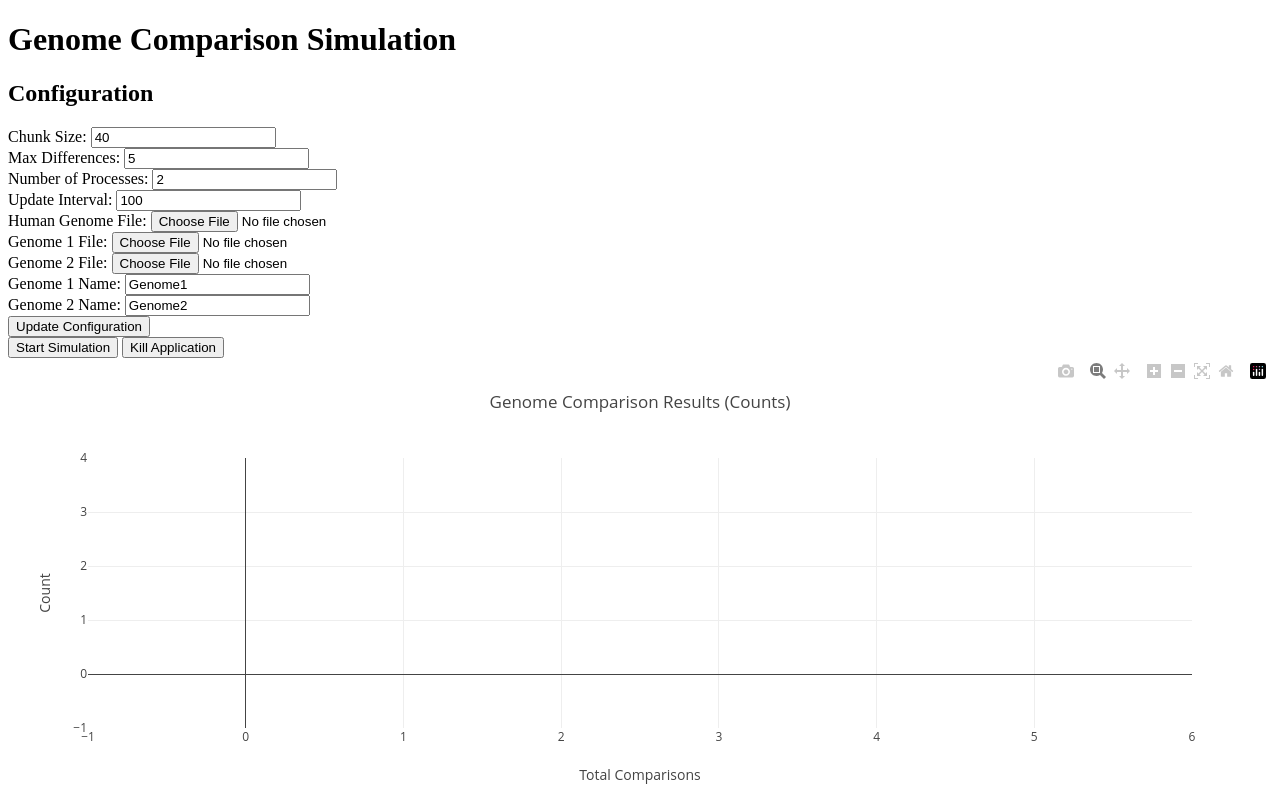
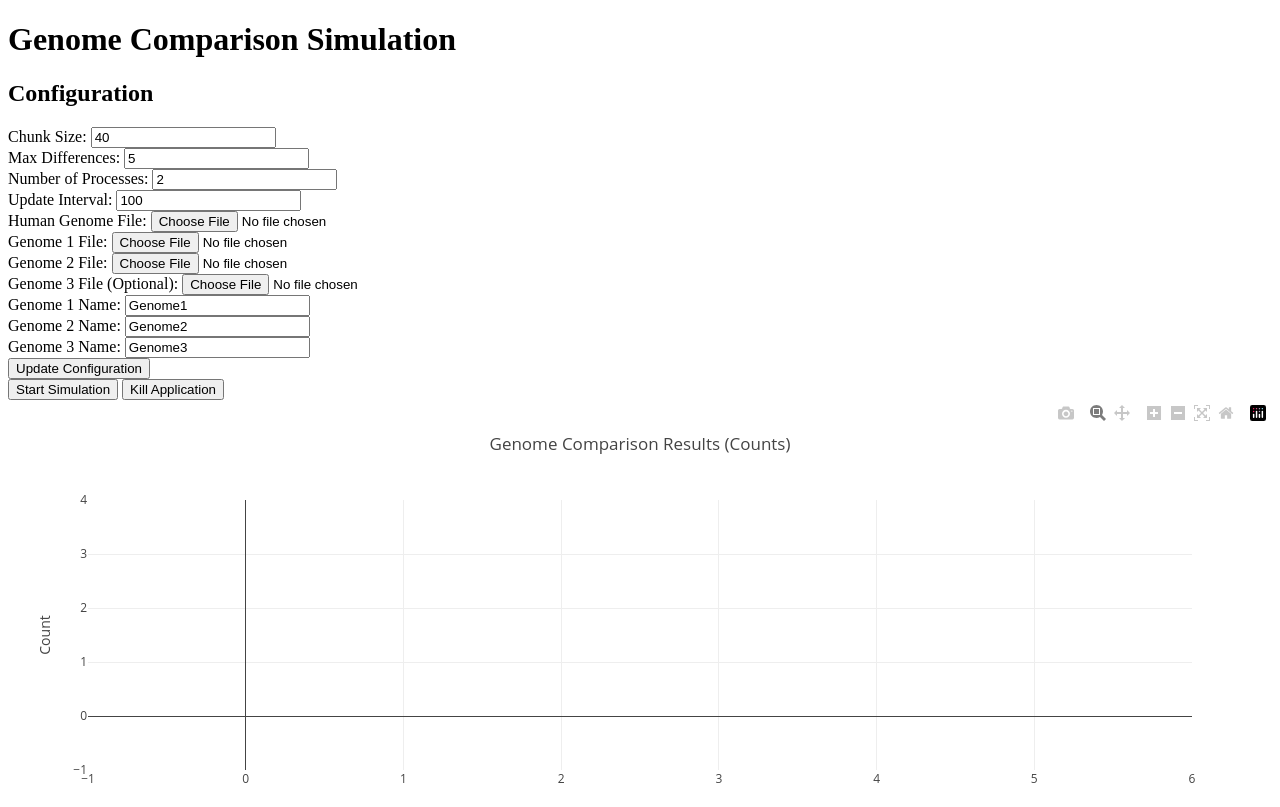
Before and after one commit to Jeremiah-England/hybrid-hypothesis-replication, a Flask app: page / in a window 1280 px wide. Shown: the top 807 px of the page. Run offline with Flask 3, Linux system fonts and the light colour scheme; some libraries are stand-ins or nearby versions.

Commit message:
Add a third optional genome

```diff
--- a/app.py
+++ b/app.py
@@ -28,16 +28,30 @@ class SimulationState:
     human_only: int = 0
     human_genome1: int = 0
     human_genome2: int = 0
+    human_genome3: int = 0
     human_genome1_genome2: int = 0
+    human_genome1_genome3: int = 0
+    human_genome2_genome3: int = 0
+    human_genome1_genome2_genome3: int = 0
     total_comparisons: int = 0
 
     def to_dict(self) -> dict[str, int]:
-        return {
+        result = {
             "Human only": self.human_only,
             f"Human-{simulation.config.genome1_name}": self.human_genome1,
             f"Human-{simulation.config.genome2_name}": self.human_genome2,
             f"Human-{simulation.config.genome1_name}-{simulation.config.genome2_name}": self.human_genome1_genome2,
         }
+        if simulation.config.genome3_path:
+            result.update(
+                {
+                    f"Human-{simulation.config.genome3_name}": self.human_genome3,
+                    f"Human-{simulation.config.genome1_name}-{simulation.config.genome3_name}": self.human_genome1_genome3,
+                    f"Human-{simulation.config.genome2_name}-{simulation.config.genome3_name}": self.human_genome2_genome3,
+                    f"Human-{simulation.config.genome1_name}-{simulation.config.genome2_name}-{simulation.config.genome3_name}": self.human_genome1_genome2_genome3,
+                }
+            )
+        return result
 
 
 @dataclass(frozen=True)
@@ -49,8 +63,10 @@ class SimulationConfig:
     human_genome_path: str = ""
     genome1_path: str = ""
     genome2_path: str = ""
+    genome3_path: str = ""
     genome1_name: str = "Genome1"
     genome2_name: str = "Genome2"
+    genome3_name: str = "Genome3"
 
 
 class Simulation:
@@ -60,9 +76,11 @@ class Simulation:
         self.human_genome_shm: shared_memory.SharedMemory | None = None
         self.genome1_shm: shared_memory.SharedMemory | None = None
         self.genome2_shm: shared_memory.SharedMemory | None = None
+        self.genome3_shm: shared_memory.SharedMemory | None = None
         self.human_genome_size: int = 0
         self.genome1_size: int = 0
         self.genome2_size: int = 0
+        self.genome3_size: int = 0
 
     def load_genomes(self) -> None:
         try:
@@ -88,11 +106,19 @@ class Simulation:
             self.human_genome_shm.buf[:] = human_genome.tobytes()
             self.genome1_shm.buf[:] = genome1.tobytes()
             self.genome2_shm.buf[:] = genome2.tobytes()
+
+            if self.config.genome3_path:
+                print(f"Genome3 path: {self.config.genome3_path}")
+                genome3 = read_and_encode_genome(self.config.genome3_path)
+                print("Genome3 loaded")
+                self.genome3_size = len(genome3)
+                self.genome3_shm = shared_memory.SharedMemory(create=True, size=self.genome3_size)
+                self.genome3_shm.buf[:] = genome3.tobytes()
         except Exception as e:
             print(f"Error loading genomes: {e}")
             raise e
 
-    def run_comparison(self) -> tuple[bool, bool]:
+    def run_comparison(self) -> tuple[bool, bool, bool]:
         # human_genome_shm = shared_memory.SharedMemory(name=human_genome_name)
         # genome1_shm = shared_memory.SharedMemory(name=genome1_name)
         # genome2_shm = shared_memory.SharedMemory(name=genome2_name)
@@ -107,23 +133,48 @@ class Simulation:
         genome1_match = compare_chunk(chunk, genome1, self.config.max_differences)
         genome2_match = compare_chunk(chunk, genome2, self.config.max_differences)
 
-        print(f"Chunk: {chunk}, Genome1 match: {genome1_match}, Genome2 match: {genome2_match}")
+        genome3_match = False
+        if self.config.genome3_path:
+            genome3 = np.frombuffer(self.genome3_shm.buf[: self.genome3_size], dtype=np.int8)
+            genome3_match = compare_chunk(chunk, genome3, self.config.max_differences)
 
-        return genome1_match, genome2_match
+        print(
+            f"Chunk: {chunk}, Genome1 match: {genome1_match}, Genome2 match: {genome2_match}, Genome3 match: {genome3_match}"
+        )
 
-    def update_state(self, genome1_match: bool, genome2_match: bool) -> None:
-        if genome1_match and genome2_match:
-            self.state = SimulationState(
-                **{**self.state.__dict__, "human_genome1_genome2": self.state.human_genome1_genome2 + 1}
-            )
-        elif genome1_match:
-            self.state = SimulationState(**{**self.state.__dict__, "human_genome1": self.state.human_genome1 + 1})
-        elif genome2_match:
-            self.state = SimulationState(**{**self.state.__dict__, "human_genome2": self.state.human_genome2 + 1})
+        return genome1_match, genome2_match, genome3_match
+
+    def update_state(self, genome1_match: bool, genome2_match: bool, genome3_match: bool) -> None:
+        new_state = {}
+        if self.config.genome3_path:
+            if genome1_match and genome2_match and genome3_match:
+                new_state["human_genome1_genome2_genome3"] = self.state.human_genome1_genome2_genome3 + 1
+            elif genome1_match and genome2_match:
+                new_state["human_genome1_genome2"] = self.state.human_genome1_genome2 + 1
+            elif genome1_match and genome3_match:
+                new_state["human_genome1_genome3"] = self.state.human_genome1_genome3 + 1
+            elif genome2_match and genome3_match:
+                new_state["human_genome2_genome3"] = self.state.human_genome2_genome3 + 1
+            elif genome1_match:
+                new_state["human_genome1"] = self.state.human_genome1 + 1
+            elif genome2_match:
+                new_state["human_genome2"] = self.state.human_genome2 + 1
+            elif genome3_match:
+                new_state["human_genome3"] = self.state.human_genome3 + 1
+            else:
+                new_state["human_only"] = self.state.human_only + 1
         else:
-            self.state = SimulationState(**{**self.state.__dict__, "human_only": self.state.human_only + 1})
+            if genome1_match and genome2_match:
+                new_state["human_genome1_genome2"] = self.state.human_genome1_genome2 + 1
+            elif genome1_match:
+                new_state["human_genome1"] = self.state.human_genome1 + 1
+            elif genome2_match:
+                new_state["human_genome2"] = self.state.human_genome2 + 1
+            else:
+                new_state["human_only"] = self.state.human_only + 1
 
-        self.state = SimulationState(**{**self.state.__dict__, "total_comparisons": self.state.total_comparisons + 1})
+        new_state["total_comparisons"] = self.state.total_comparisons + 1
+        self.state = SimulationState(**{**self.state.__dict__, **new_state})
 
     def run_simulation(self, callback: Callable[[SimulationState], Any]) -> None:
         print("Starting simulation")
@@ -132,9 +183,9 @@ class Simulation:
 
         with ProcessPoolExecutor(max_workers=self.config.num_processes) as executor:
             for future in as_completed(executor.submit(self.run_comparison) for _ in range(10_000)):
-                genome1_match, genome2_match = future.result()
+                genome1_match, genome2_match, genome3_match = future.result()
                 print("Updating state")
-                self.update_state(genome1_match, genome2_match)
+                self.update_state(genome1_match, genome2_match, genome3_match)
                 print("State updated")
                 if self.state.total_comparisons % self.config.update_interval == 0:
                     print("Calling callback")
@@ -147,6 +198,9 @@ class Simulation:
         self.human_genome_shm.unlink()
         self.genome1_shm.unlink()
         self.genome2_shm.unlink()
+        if self.genome3_shm:
+            self.genome3_shm.close()
+            self.genome3_shm.unlink()
 
 
 # Add this function to load the configuration from a file
@@ -198,8 +252,10 @@ def configure() -> str:
         human_genome_path=save_uploaded_file("human_genome_file"),
         genome1_path=save_uploaded_file("genome1_file"),
         genome2_path=save_uploaded_file("genome2_file"),
+        genome3_path=save_uploaded_file("genome3_file"),
         genome1_name=request.form["genome1_name"],
         genome2_name=request.form["genome2_name"],
+        genome3_name=request.form["genome3_name"],
     )
     simulation = Simulation(config)
     save_config(config)  # Save the new configuration
--- a/templates/index.html
+++ b/templates/index.html
@@ -36,11 +36,18 @@
         <input type="file" id="genome2_file" name="genome2_file" accept=".fa,.fasta">
         <span id="genome2_path">{{ config.genome2_path }}</span><br>
 
+        <label for="genome3_file">Genome 3 File (Optional):</label>
+        <input type="file" id="genome3_file" name="genome3_file" accept=".fa,.fasta">
+        <span id="genome3_path">{{ config.genome3_path }}</span><br>
+
         <label for="genome1_name">Genome 1 Name:</label>
         <input type="text" id="genome1_name" name="genome1_name" value="{{ config.genome1_name }}"><br>
 
         <label for="genome2_name">Genome 2 Name:</label>
         <input type="text" id="genome2_name" name="genome2_name" value="{{ config.genome2_name }}"><br>
+
+        <label for="genome3_name">Genome 3 Name:</label>
+        <input type="text" id="genome3_name" name="genome3_name" value="{{ config.genome3_name }}"><br>
 
         <button type="submit">Update Configuration</button>
     </form>
@@ -62,14 +69,22 @@
             {x: [], y: [], name: 'Human only', type: 'scatter', mode: 'lines'},
             {x: [], y: [], name: `Human-${document.getElementById('genome1_name').value}`, type: 'scatter', mode: 'lines'},
             {x: [], y: [], name: `Human-${document.getElementById('genome2_name').value}`, type: 'scatter', mode: 'lines'},
-            {x: [], y: [], name: `Human-${document.getElementById('genome1_name').value}-${document.getElementById('genome2_name').value}`, type: 'scatter', mode: 'lines'}
+            {x: [], y: [], name: `Human-${document.getElementById('genome1_name').value}-${document.getElementById('genome2_name').value}`, type: 'scatter', mode: 'lines'},
+            {x: [], y: [], name: `Human-${document.getElementById('genome3_name').value}`, type: 'scatter', mode: 'lines'},
+            {x: [], y: [], name: `Human-${document.getElementById('genome1_name').value}-${document.getElementById('genome3_name').value}`, type: 'scatter', mode: 'lines'},
+            {x: [], y: [], name: `Human-${document.getElementById('genome2_name').value}-${document.getElementById('genome3_name').value}`, type: 'scatter', mode: 'lines'},
+            {x: [], y: [], name: `Human-${document.getElementById('genome1_name').value}-${document.getElementById('genome2_name').value}-${document.getElementById('genome3_name').value}`, type: 'scatter', mode: 'lines'}
         ];
 
         let percentageData = [
             {x: [], y: [], name: 'Human only', type: 'scatter', mode: 'none', stackgroup: 'one', fillcolor: 'rgba(255,0,0,0.5)'},
             {x: [], y: [], name: `Human-${document.getElementById('genome1_name').value}`, type: 'scatter', mode: 'none', stackgroup: 'one', fillcolor: 'rgba(0,255,0,0.5)'},
             {x: [], y: [], name: `Human-${document.getElementById('genome2_name').value}`, type: 'scatter', mode: 'none', stackgroup: 'one', fillcolor: 'rgba(0,0,255,0.5)'},
-            {x: [], y: [], name: `Human-${document.getElementById('genome1_name').value}-${document.getElementById('genome2_name').value}`, type: 'scatter', mode: 'none', stackgroup: 'one', fillcolor: 'rgba(255,255,0,0.5)'}
+            {x: [], y: [], name: `Human-${document.getElementById('genome1_name').value}-${document.getElementById('genome2_name').value}`, type: 'scatter', mode: 'none', stackgroup: 'one', fillcolor: 'rgba(255,255,0,0.5)'},
+            {x: [], y: [], name: `Human-${document.getElementById('genome3_name').value}`, type: 'scatter', mode: 'none', stackgroup: 'one', fillcolor: 'rgba(255,0,255,0.5)'},
+            {x: [], y: [], name: `Human-${document.getElementById('genome1_name').value}-${document.getElementById('genome3_name').value}`, type: 'scatter', mode: 'none', stackgroup: 'one', fillcolor: 'rgba(0,255,255,0.5)'},
+            {x: [], y: [], name: `Human-${document.getElementById('genome2_name').value}-${document.getElementById('genome3_name').value}`, type: 'scatter', mode: 'none', stackgroup: 'one', fillcolor: 'rgba(255,165,0,0.5)'},
+            {x: [], y: [], name: `Human-${document.getElementById('genome1_name').value}-${document.getElementById('genome2_name').value}-${document.getElementById('genome3_name').value}`, type: 'scatter', mode: 'none', stackgroup: 'one', fillcolor: 'rgba(128,0,128,0.5)'}
         ];
 
         let layout = {
@@ -123,17 +138,21 @@
             console.log(sum);
             console.log(state);
 
-            for (let i = 0; i < data.length; i++) {
+            for (let i = 0; i < Object.keys(state).length; i++) {
+                if (i >= data.length) {
+                    // Add new trace if it doesn't exist (for the case of 3 genomes)
+                    let newTrace = {x: [], y: [], name: Object.keys(state)[i], type: 'scatter', mode: 'lines'};
+                    data.push(newTrace);
+                    let newPercentageTrace = {...newTrace, mode: 'none', stackgroup: 'one', fillcolor: getRandomColor()};
+                    percentageData.push(newPercentageTrace);
+                }
                 data[i].x.push(total);
-                data[i].y.push(state[data[i].name]);
-            }
+                data[i].y.push(state[Object.keys(state)[i]]);
 
-            for (let i = 0; i < percentageData.length; i++) {
-                let percentage = (state[percentageData[i].name] / sum) * 100;
+                let percentage = (state[Object.keys(state)[i]] / sum) * 100;
                 percentageData[i].x.push(total);
                 percentageData[i].y.push(percentage);
             }
-            console.log(percentageData);
 
             Plotly.update(plotDiv, {
                 x: data.map(trace => trace.x),
@@ -169,15 +188,21 @@
                 document.getElementById('human_genome_path').textContent = data.config.human_genome_path;
                 document.getElementById('genome1_path').textContent = data.config.genome1_path;
                 document.getElementById('genome2_path').textContent = data.config.genome2_path;
+                document.getElementById('genome3_path').textContent = data.config.genome3_path;
                 // Update other form fields if needed
                 document.getElementById('genome1_name').value = data.config.genome1_name;
                 document.getElementById('genome2_name').value = data.config.genome2_name;
+                document.getElementById('genome3_name').value = data.config.genome3_name;
             })
             .catch(error => {
                 console.error('Error:', error);
                 alert('An error occurred while updating the configuration.');
             });
         };
+
+        function getRandomColor() {
+            return `rgba(${Math.floor(Math.random()*256)},${Math.floor(Math.random()*256)},${Math.floor(Math.random()*256)},0.5)`;
+        }
     </script>
 </body>
 </html>
```
